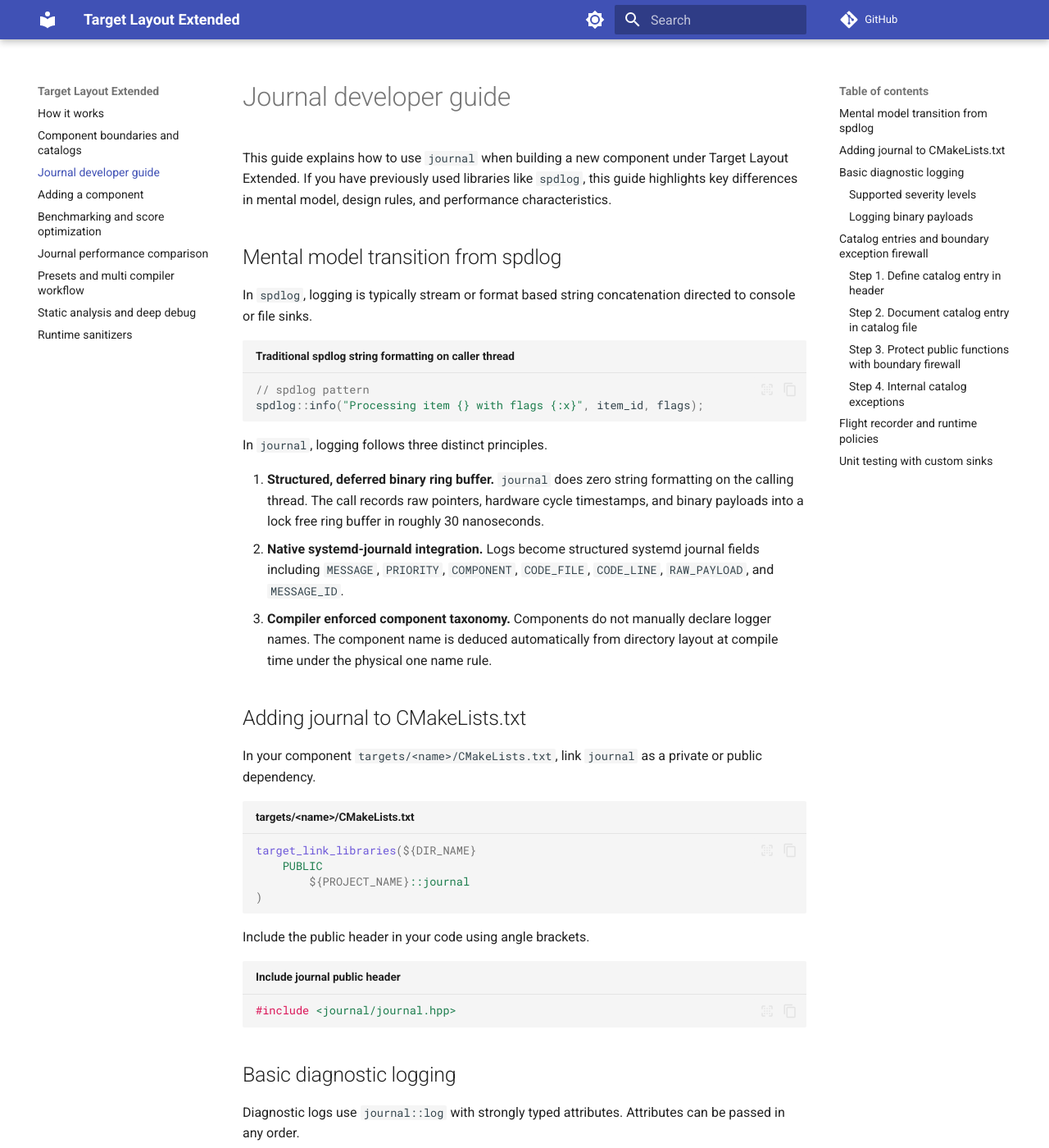
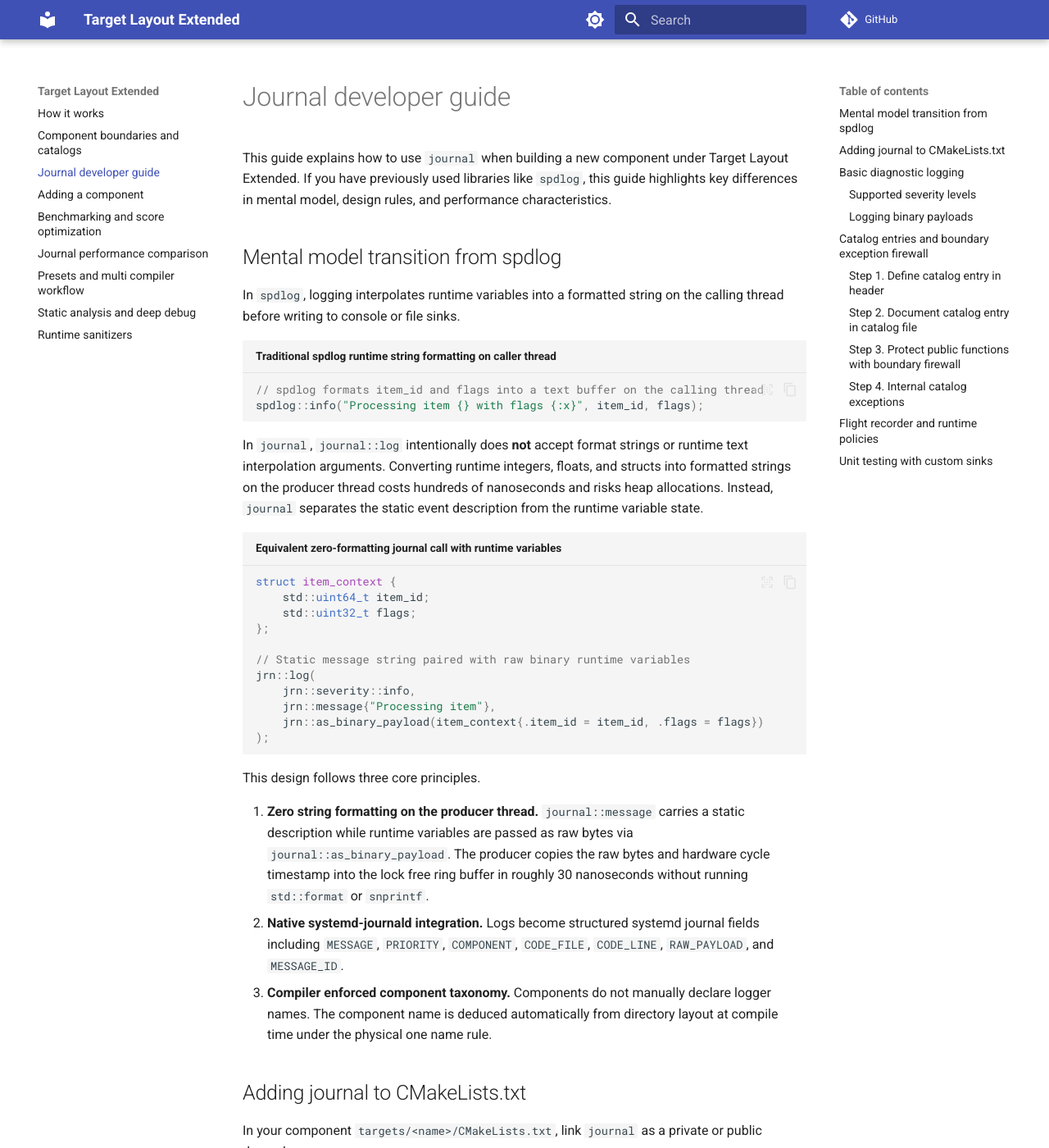
Before and after one commit to JeffKarling/Target_Layout_Extended, an MkDocs documentation site: the page built from Documentation/journal_developer_guide.md, in a window 1280 px wide and 1400 px high. Shown: the whole window at 82% size. Built offline with MkDocs 1.6.1 and Material for MkDocs 9.7.7, drawn with Linux system fonts in a browser that asks for light colours; comment, search, counter and statistics services are not loaded; some of the changed text lies outside the part shown.

Commit message:
docs: clarify how journal handles runtime variables without string formatting

````diff
--- a/Documentation/journal_developer_guide.md
+++ b/Documentation/journal_developer_guide.md
@@ -4,16 +4,32 @@ This guide explains how to use `journal` when building a new component under Tar
 
 ## Mental model transition from spdlog
 
-In `spdlog`, logging is typically stream or format based string concatenation directed to console or file sinks.
+In `spdlog`, logging interpolates runtime variables into a formatted string on the calling thread before writing to console or file sinks.
 
-```cpp title="Traditional spdlog string formatting on caller thread"
-// spdlog pattern
+```cpp title="Traditional spdlog runtime string formatting on caller thread"
+// spdlog formats item_id and flags into a text buffer on the calling thread
 spdlog::info("Processing item {} with flags {:x}", item_id, flags);
 ```
 
-In `journal`, logging follows three distinct principles.
+In `journal`, `journal::log` intentionally does **not** accept format strings or runtime text interpolation arguments. Converting runtime integers, floats, and structs into formatted strings on the producer thread costs hundreds of nanoseconds and risks heap allocations. Instead, `journal` separates the static event description from the runtime variable state.
 
-1. **Structured, deferred binary ring buffer.** `journal` does zero string formatting on the calling thread. The call records raw pointers, hardware cycle timestamps, and binary payloads into a lock free ring buffer in roughly 30 nanoseconds.
+```cpp title="Equivalent zero-formatting journal call with runtime variables"
+struct item_context {
+    std::uint64_t item_id;
+    std::uint32_t flags;
+};
+
+// Static message string paired with raw binary runtime variables
+jrn::log(
+    jrn::severity::info,
+    jrn::message{"Processing item"},
+    jrn::as_binary_payload(item_context{.item_id = item_id, .flags = flags})
+);
+```
+
+This design follows three core principles.
+
+1. **Zero string formatting on the producer thread.** `journal::message` carries a static description while runtime variables are passed as raw bytes via `journal::as_binary_payload`. The producer copies the raw bytes and hardware cycle timestamp into the lock free ring buffer in roughly 30 nanoseconds without running `std::format` or `snprintf`.
 2. **Native systemd-journald integration.** Logs become structured systemd journal fields including `MESSAGE`, `PRIORITY`, `COMPONENT`, `CODE_FILE`, `CODE_LINE`, `RAW_PAYLOAD`, and `MESSAGE_ID`.
 3. **Compiler enforced component taxonomy.** Components do not manually declare logger names. The component name is deduced automatically from directory layout at compile time under the physical one name rule.
 
@@ -41,12 +57,18 @@ Diagnostic logs use `journal::log` with strongly typed attributes. Attributes ca
 ```cpp title="Order independent diagnostic logging"
 namespace jrn = target_layout_extended::journal;
 
-// Log plain text
+// Log static plain text
 jrn::log(jrn::severity::info, jrn::message{"Worker initialized"});
 
 // Arguments are order-independent
 jrn::log(jrn::message{"Cache lookup succeeded"}, jrn::severity::debug);
+
+// Attach a single runtime variable or struct without string formatting
+jrn::log(jrn::severity::debug, jrn::message{"Batch size"}, jrn::as_binary_payload(batch_count));
 ```
+
+!!! warning "Avoid constructing runtime std::string messages on hot paths"
+    Because `journal::message` wraps a `std::string_view` and copies up to 512 bytes into the ring slot during `journal::log`, cold error paths can pass a temporary string expression when needed. Never concatenate or format `std::string` objects on hot paths, as heap allocation and text formatting on the caller thread defeat the lock free ring buffer. Pass runtime variables through `journal::as_binary_payload` instead.
 
 ### Supported severity levels
 
````
